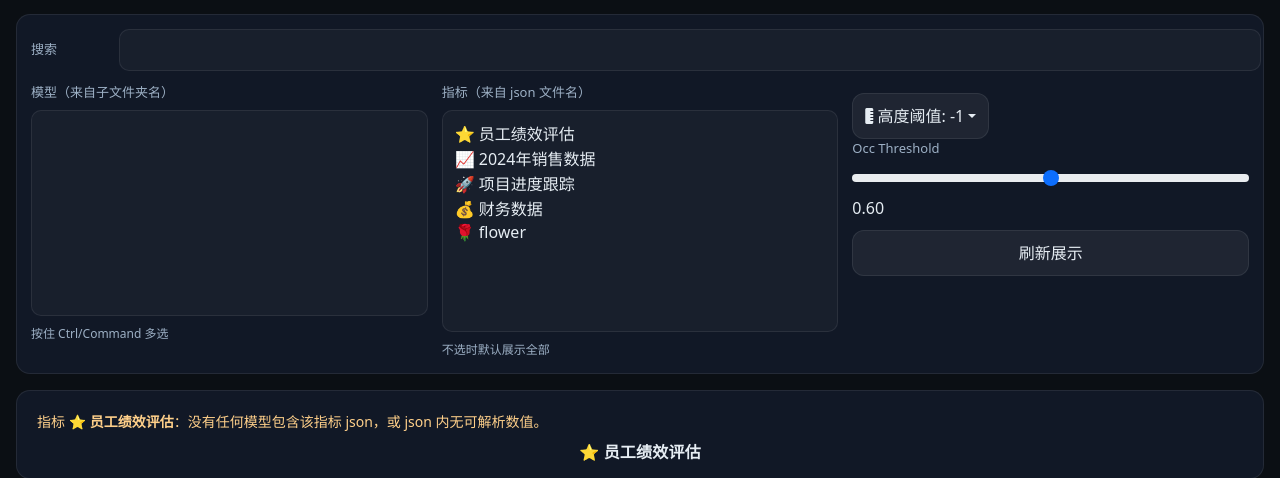
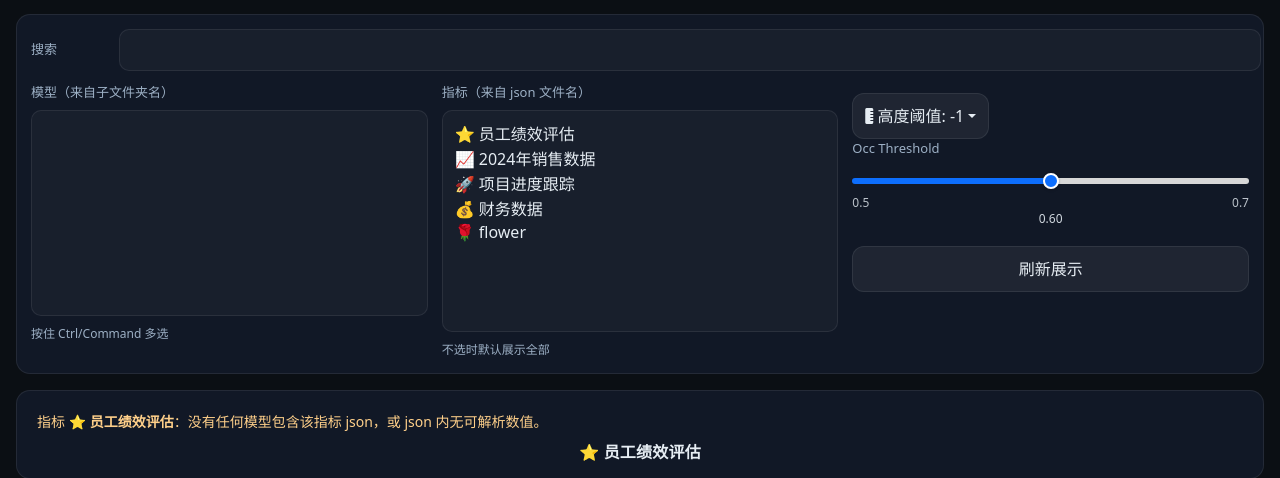
Before and after one commit to liuzhihaotina/web, a Flask app: page / in a window 1280 px wide. Shown: the part 70-548 px from the top of the page. Run offline with Flask 3, Linux system fonts and the light colour scheme; lists and menus that the app fills with data are empty.

Commit message:
滑条显示颜色进度条

```diff
--- a/static/style.css
+++ b/static/style.css
@@ -236,3 +236,75 @@
 .dropdown-item:hover {
     background-color: #f1f1f1;
 }
+
+/* occ滑动条 */
+.range-wrap { width: 100%; }
+.range-labels {
+  display: flex;
+  justify-content: space-between;
+  font-size: 12px;
+  opacity: 0.8;
+  margin-top: 4px;
+}
+
+/* 让 range 背景显示进度色条：不同浏览器需要不同选择器 */
+#occ-threshold-slider {
+  --p: 50%; /* progress percent */
+  height: 6px;
+  border-radius: 999px;
+  background: linear-gradient(to right, #0d6efd var(--p), #d7d7d7 var(--p));
+  outline: none;
+}
+
+/* WebKit (Chrome/Safari) */
+#occ-threshold-slider::-webkit-slider-runnable-track {
+  height: 6px;
+  border-radius: 999px;
+  background: transparent; /* 让 input 自己的 background 生效 */
+}
+#occ-threshold-slider::-webkit-slider-thumb {
+  -webkit-appearance: none;
+  appearance: none;
+  width: 16px;
+  height: 16px;
+  border-radius: 50%;
+  background: #0d6efd;
+  border: 2px solid #fff;
+  margin-top: -5px; /* 让 thumb 垂直居中 */
+  box-shadow: 0 1px 3px rgba(0,0,0,0.2);
+}
+
+/* Firefox */
+#occ-threshold-slider::-moz-range-track {
+  height: 6px;
+  border-radius: 999px;
+  background: transparent;
+}
+#occ-threshold-slider::-moz-range-progress {
+  height: 6px;
+  border-radius: 999px;
+  background: #0d6efd;
+}
+#occ-threshold-slider::-moz-range-thumb {
+  width: 16px;
+  height: 16px;
+  border-radius: 50%;
+  background: #0d6efd;
+  border: 2px solid #fff;
+}
+
+.range-wrap {
+  position: relative;
+  width: 100%;
+  padding-bottom: 24px; /* 给中间数值留空间 */
+}
+
+#occ-threshold-midvalue{
+  position: absolute;
+  left: 50%;
+  bottom: 8px;          /* 贴近滑条下方；想更低就调小/调大 */
+  transform: translateX(-50%);
+  font-size: 12px;
+  opacity: 0.9;
+  pointer-events: none; /* 不挡住拖动 */
+}
--- a/templates/index.html
+++ b/templates/index.html
@@ -60,22 +60,6 @@
           </div>
 
           <div class="col">
-            <!-- <label>显示/样式</label>
-
-            <div class="check">
-              <input id="show_text" type="checkbox" name="show_text" value="1" {% if settings.show_text %}checked{% endif %}>
-              <label for="show_text">每个格子显示数值（原始值）</label>
-            </div>
-
-            <div class="row">
-              <label>小数位</label>
-              <input type="number" min="0" max="8" name="precision" value="{{ settings.precision }}" />
-            </div>
-
-            <div class="check">
-              <input id="robust" type="checkbox" name="robust" value="1" {% if settings.robust %}checked{% endif %}>
-              <label for="robust">列范围用稳健分位（2%~98%）</label>
-            </div> -->
 
             <div class="dropdown">
                 <button type="button" class="btn dropdown-toggle"
@@ -110,18 +94,31 @@
 
             <!-- 新增：Occ Threshold 滑动条 -->
             <label for="occ-threshold-slider" class="form-label">Occ Threshold</label>
-            <input type="range" class="form-range" id="occ-threshold-slider" min="0.5" max="0.7" step="0.02" value="{{ occ_threshold|default(0.60, true) }}">
-            <span id="occ-threshold-value">{{ occ_threshold }}</span> <!-- 显示滑动条的当前值 -->
+
+            <div class="range-wrap">
+                <input type="range" class="form-range" id="occ-threshold-slider"
+                        min="0.5" max="0.7" step="0.02"
+                        value="{{ occ_threshold|default(0.60, true) }}">
+
+                <!-- 固定显示在滑条正中间底部 -->
+                <div id="occ-threshold-midvalue">
+                    {{ occ_threshold|default(0.60, true) }}
+                </div>
+
+                <div class="range-labels">
+                    <span>0.5</span>
+                    <span>0.7</span>
+                </div>
+            </div>
+
             <!-- 关键：隐藏字段，让表单提交时带上参数 -->
             <input
             type="hidden"
             name="occ_threshold"
             id="occ-threshold-hidden"
-            value="{{ occ_threshold|default(0.60, true) }}"
-            >
+            value="{{ occ_threshold|default(0.60, true) }}">
 
             <button class="btn" type="submit">刷新展示</button>
-            <!-- <button id="searchBtn">搜索</button> -->
           </div>
         </div>
       </form>
@@ -417,21 +414,31 @@
 // ------------------------------------Occ Threshold 滑动条↓-------------------------------------------
         document.addEventListener('DOMContentLoaded', () => {
             const slider = document.getElementById('occ-threshold-slider');
-        const valueEl = document.getElementById('occ-threshold-value');
+            const valueEl = document.getElementById('occ-threshold-midvalue');
             const hidden = document.getElementById('occ-threshold-hidden');
 
             const qs = new URLSearchParams(window.location.search);
             const fromUrl = qs.get('occ_threshold');
 
+            function setRangeProgress() {
+                const min = Number(slider.min);
+                const max = Number(slider.max);
+                const val = Number(slider.value);
+                const p = ((val - min) / (max - min)) * 100;
+                slider.style.setProperty('--p', `${p}%`);
+            }
+
             const initVal = Number(fromUrl ?? slider.value ?? 0.6).toFixed(2);
             slider.value = initVal;
             valueEl.textContent = initVal;
             hidden.value = initVal;
+            setRangeProgress();
 
             slider.addEventListener('input', () => {
                 const v = Number(slider.value).toFixed(2);
                 valueEl.textContent = v;
                 hidden.value = v;
+                setRangeProgress();
             });
         });
 // ------------------------------------Occ Threshold 滑动条↑-------------------------------------------
```
Lines whose indentation alone changed are shown as unchanged.
